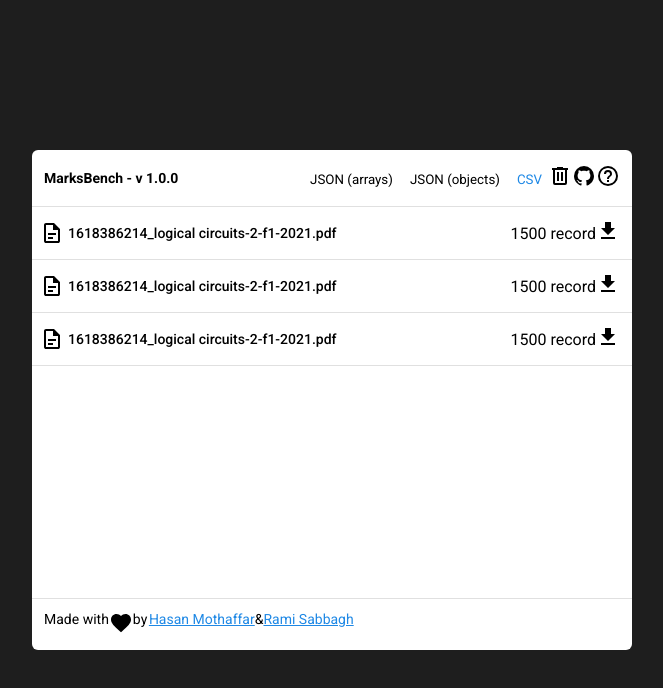
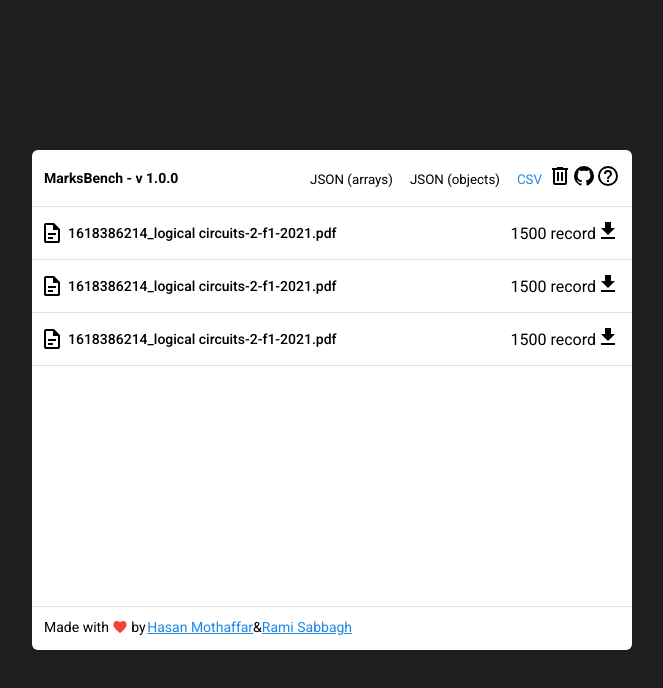
Before and after one commit to Rami-Sabbagh/MarksBench-Angular, an Angular app: page / in a window 1280 px wide. Shown: the top 688 px of the page, without its empty margins (308-971 px from the left). Built offline with nearby package versions, Linux system fonts and the light colour scheme.

Commit message:
Provide more customization abilities to the mdicon component

```diff
--- a/src/app/mdicon/mdicon.component.html
+++ b/src/app/mdicon/mdicon.component.html
@@ -1,7 +1,9 @@
 <svg
 	version="1.1"
 	viewBox="0 0 24 24"
-	style="display: inline-block; width: 1.5rem"
+	[class]="svgClass"
+	[style.width]="width"
+	[style.height]="height"
 >
-	<path [class]="customClass" [attr.d]="pathData" />
+	<path [attr.d]="pathData" />
 </svg>
--- a/src/app/mdicon/mdicon.component.scss
+++ b/src/app/mdicon/mdicon.component.scss
@@ -0,0 +1,12 @@
+:host {
+	display: flex;
+	align-items: center;
+}
+
+.heart-icon {
+	margin: 0 0.2rem;
+
+	path {
+		fill: var(--clr-red-500);
+	}
+}
--- a/src/app/mdicon/mdicon.component.ts
+++ b/src/app/mdicon/mdicon.component.ts
@@ -1,9 +1,10 @@
-import { Component, Input, OnInit } from '@angular/core';
+import { Component, Input, OnInit, ViewEncapsulation } from '@angular/core';
 
 @Component({
 	selector: 'app-mdicon',
 	templateUrl: './mdicon.component.html',
 	styleUrls: ['./mdicon.component.scss'],
+	encapsulation: ViewEncapsulation.None,
 })
 export class MdiconComponent implements OnInit {
 	/**
@@ -15,9 +16,19 @@
 
 	/**
 	 * An optional custom class that the user can provide
-	 * to the SVG Path element of the icon.
+	 * to the SVG.
 	 */
-	@Input() customClass?: string;
+	@Input() svgClass?: string;
+
+	/**
+	 * An optional width for the SVG that the user can provide.
+	 */
+	@Input() width?: string = '24px';
+
+	/**
+	 * An optional height for the SVG that the user can provide.
+	 */
+	@Input() height?: string = '24px';
 
 	constructor() {}
 
```
